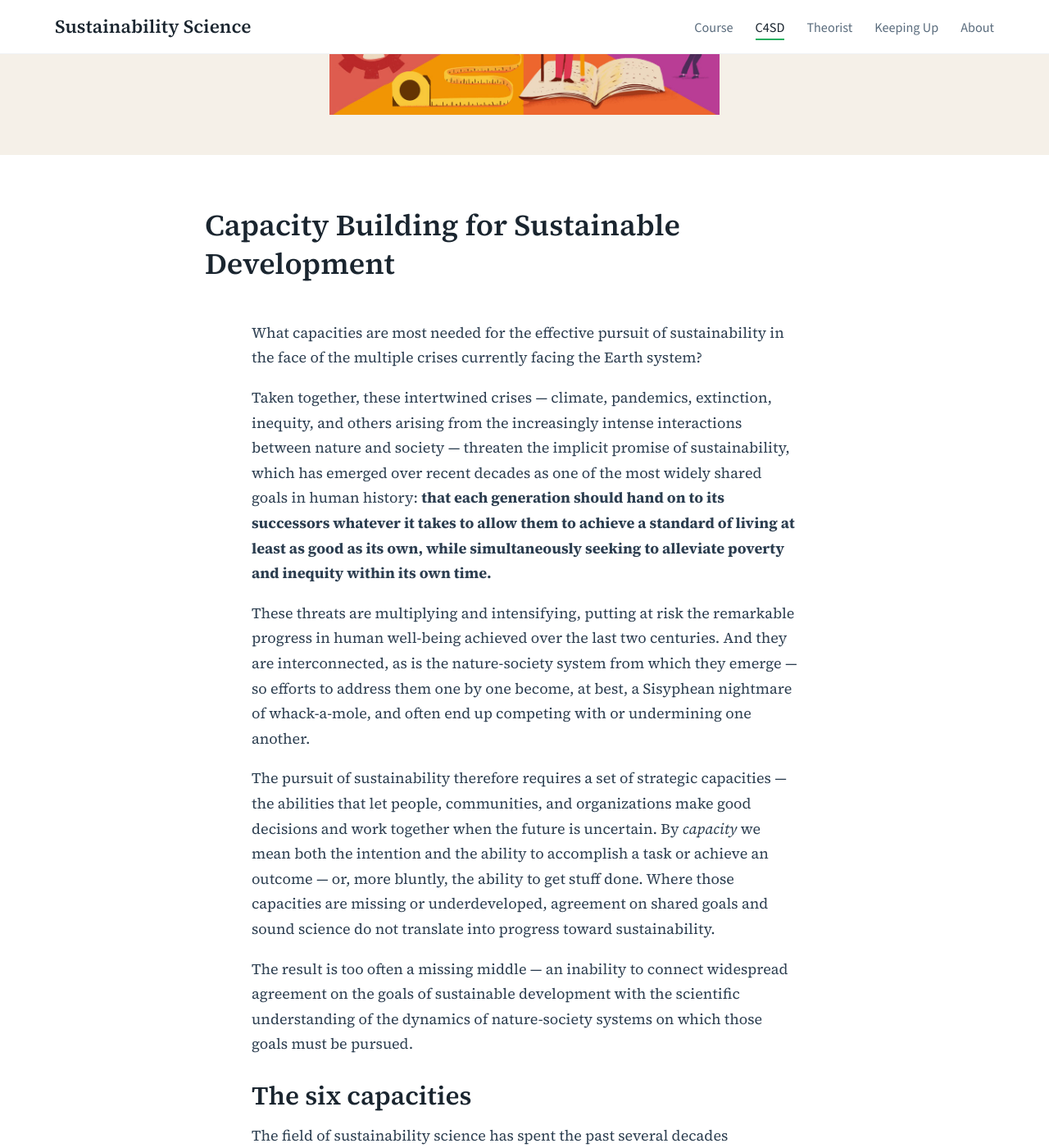
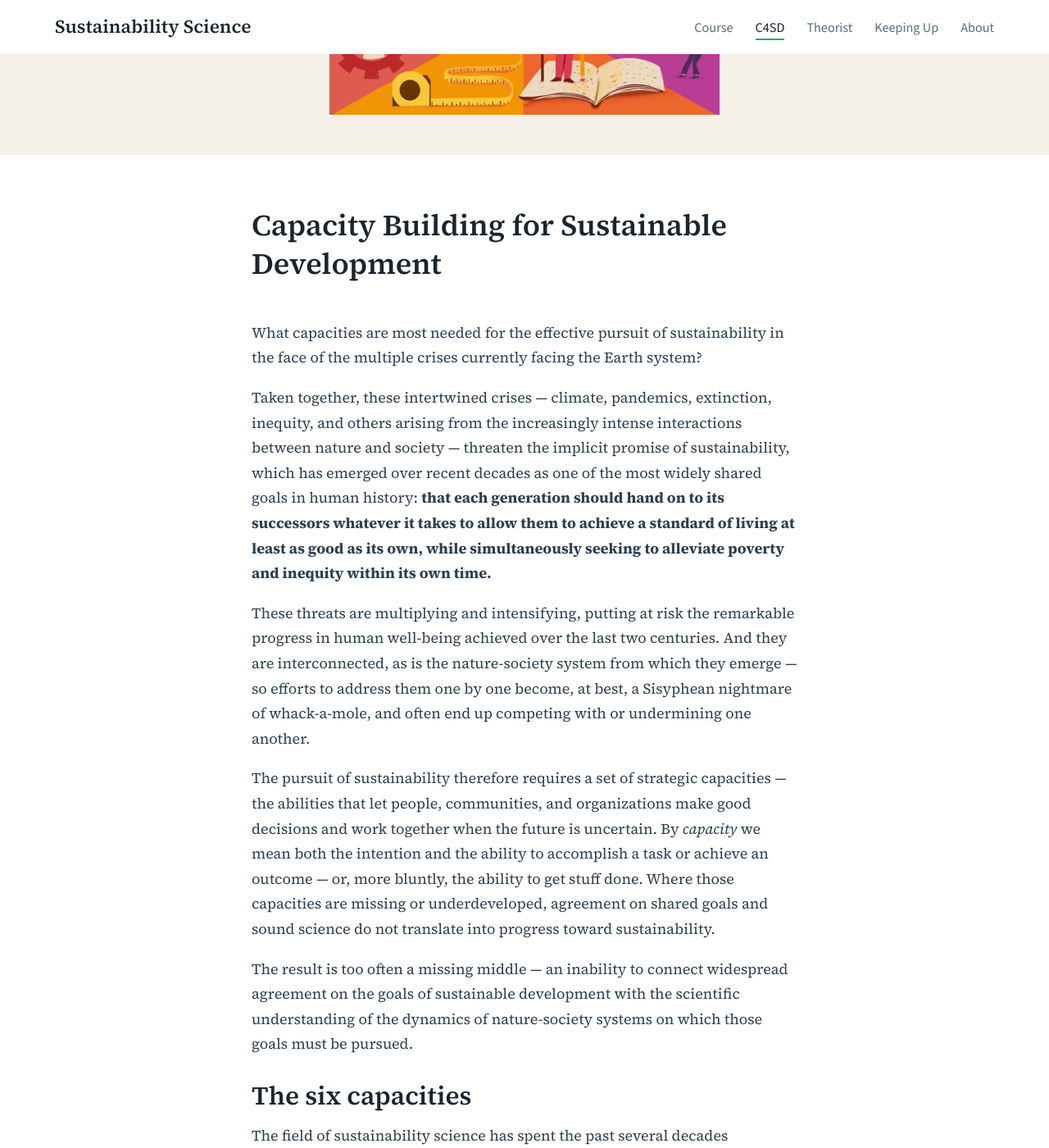
Before and after one commit to agharley/sustsci, a Jekyll site: the page built from c4sd/index.md, in a window 1280 px wide and 1400 px high, scrolled down 236 px. Shown: the whole window at 82% size. Built offline with Jekyll 4.4.1, drawn with Linux system fonts in a browser that asks for light colours.

Commit message:
Update style.scss
alignment c4sd page

```diff
--- a/assets/css/style.scss
+++ b/assets/css/style.scss
@@ -790,11 +790,16 @@ a:hover {
   line-height: 1.65;
 }
 
+/* Give the title and subtitle the same box as .page-content below them
+   (same max-width plus the same horizontal padding) so their left edges
+   line up with the body text rather than sitting 54px to its left. */
 .page-container-tight > .page-title,
 .page-container-tight > .page-subtitle {
-  max-width: 780px;
+  max-width: var(--content-width);
   margin-left: auto;
   margin-right: auto;
+  padding-left: var(--spacing);
+  padding-right: var(--spacing);
 }
 
 .page-container-tight .page-title {
```
